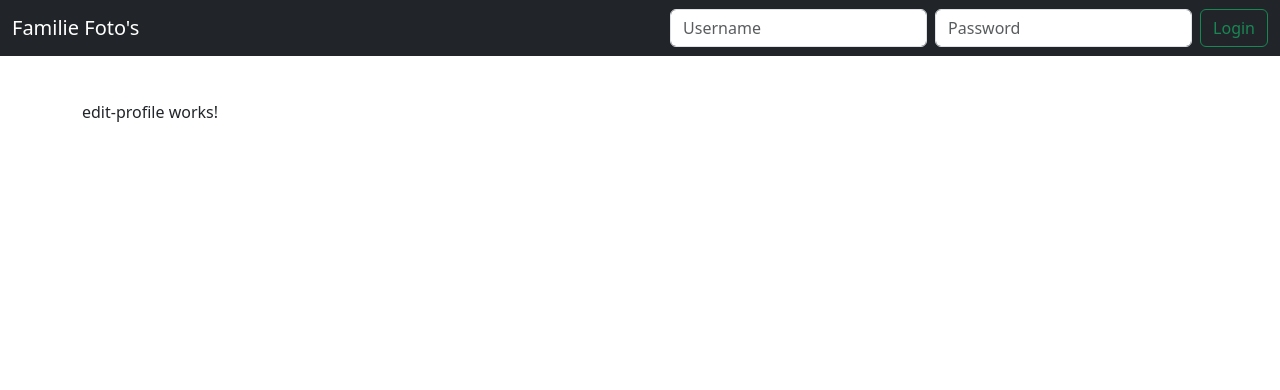
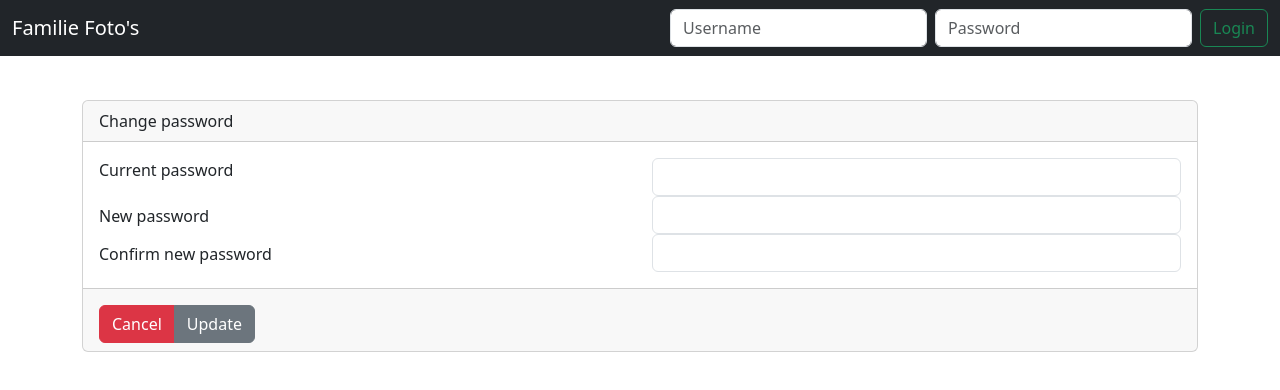
Before and after one commit to marcelharder/fotoclient, an Angular app: page /editProfile in a window 1280 px wide. Shown: the top 390 px of the page. Built offline with nearby package versions, Linux system fonts and the light colour scheme.

Commit message:
password can be changed now

```diff
--- /dev/null
+++ b/src/app/_models/PasswordUpdate.ts
@@ -0,0 +1,8 @@
+export interface PasswordUpdate
+{
+    Email: string;
+    Password: string;
+    ConfirmPassword: string;
+    CurrentPassword: string;
+
+}
--- a/src/app/_services/account.service.ts
+++ b/src/app/_services/account.service.ts
@@ -5,6 +5,7 @@ import { map } from 'rxjs';
 import { environment } from '../../environments/environment';
 import { categoryModel } from '../_models/categoryModel';
 import { CategoryService } from './category.service';
+import { PasswordUpdate } from '../_models/PasswordUpdate';
 
 @Injectable({
   providedIn: 'root'
@@ -35,8 +36,8 @@ export class AccountService {
     this.currentUser.set(null);
   }
 
-  changePwd(pwd: any){
-    return this.http.put<string>(this.baseUrl + 'account/changePassword/', pwd,{ responseType: 'text' as 'json' })
+  changePwd(pwd: PasswordUpdate){
+    return this.http.put<string>(this.baseUrl + 'Account/changePassword/', pwd,{ responseType: 'text' as 'json' })
   }
 
 
--- a/src/app/edit-profile/edit-profile.component.html
+++ b/src/app/edit-profile/edit-profile.component.html
@@ -1 +1,36 @@
-<p>edit-profile works!</p>
+<form #userPasswordChangeForm="ngForm" id="pwdForm">
+<div class="container" class="mt-2">
+
+    <div class="card">
+        <div class="card-header">
+            <span class="label label-primary">Change password</span>
+            <span style="float: right;">{{pwd.Email}}</span>
+        </div>
+        <div class="card-body">
+            <div class="row">
+                <div class="col-sm-6 ">Current password</div>
+                <div class="col-sm-6"><input type=text id=opd name=oldpwd [(ngModel)]="pwd.CurrentPassword" class="form-control"></div>
+            </div>
+            <div class="row">
+                <div class="col-sm-6 mt-2">New password</div>
+                <div class="col-sm-6"><input type=text id=newopd name=newpwd [(ngModel)]="pwd.Password" class="form-control"></div>
+            </div>
+            <div class="row">
+                <div class="col-sm-6 mt-2">Confirm new password</div>
+                <div class="col-sm-6"><input type=text id=confopd name=confpwd [(ngModel)]="pwd.ConfirmPassword" class="form-control"></div>
+            </div>
+       </div>
+        <div class="card-footer">
+            <div class="row mt-2">
+                <div class="col-sm-6">
+                    <div class="btn-group" role="group" aria-label="Basic example">
+                        <button type="button" class="btn btn-danger" (click)="Cancel()">Cancel</button>
+                        <button type="button" class="btn btn-secondary" (click)="Update()">Update</button>
+                      </div>
+                </div>
+                <div class="col-sm-6"></div>
+            </div>
+        </div>
+    </div>
+</div>
+</form>
--- a/src/app/edit-profile/edit-profile.component.ts
+++ b/src/app/edit-profile/edit-profile.component.ts
@@ -1,12 +1,51 @@
-import { Component } from '@angular/core';
+import { Component, inject, OnInit } from '@angular/core';
+import { FormsModule } from '@angular/forms';
+import { AccountService } from '../_services/account.service';
+import { UserService } from '../_services/user.service';
+import { PasswordUpdate } from '../_models/PasswordUpdate';
+import { Router } from '@angular/router';
 
 @Component({
   selector: 'app-edit-profile',
   standalone: true,
-  imports: [],
+  imports: [FormsModule],
   templateUrl: './edit-profile.component.html',
   styleUrl: './edit-profile.component.css'
 })
-export class EditProfileComponent {
+export class EditProfileComponent implements OnInit{
+  private acc = inject(AccountService);
+  private usa = inject(UserService);
+  private router = inject(Router);
+  userId? = 0;
+  pwd: PasswordUpdate = {
+    Email: '',
+    Password: '',
+    ConfirmPassword: '',
+    CurrentPassword: ''
+  }
+
+  ngOnInit(): void {
+    // get email from the loggedin user
+    this.userId = this.acc.currentUser()?.UserId;
+    if(this.userId != undefined){this.getFullUserDetails(this.userId);}
+
+   }
+
+   getFullUserDetails(UserId: number) {
+    this.usa.getSpecificUser(UserId).subscribe({
+      next: (data) => { this.pwd.Email = data.Email;}
+    })
+  }
+
+
+  public Cancel(){ this.router.navigateByUrl("/")}
+  public Update(){
+
+    this.acc.changePwd(this.pwd).subscribe({
+      next: () => {
+
+      }
+    })
+  }
 
 }
--- a/src/app/nav/nav.component.html
+++ b/src/app/nav/nav.component.html
@@ -37,7 +37,7 @@
         <div dropdown class="dropdown">
             <a dropdownToggle class="dropdown-toggle text-light text-decoration-none">Welcome {{currentUserName}}</a>
             <div *dropdownMenu class="dropdown-menu">
-              <a routerLink="/editProfile" routerLinkActive="active" class="nav-link" >Edit profile</a>
+              <a routerLink="/editProfile" routerLinkActive="active" class="nav-link" > Change password</a>
                 <div class="dropdown-divider"></div>
                 <a class="dropdown-item" (click)="logout()">Logout</a>
             </div>
```
